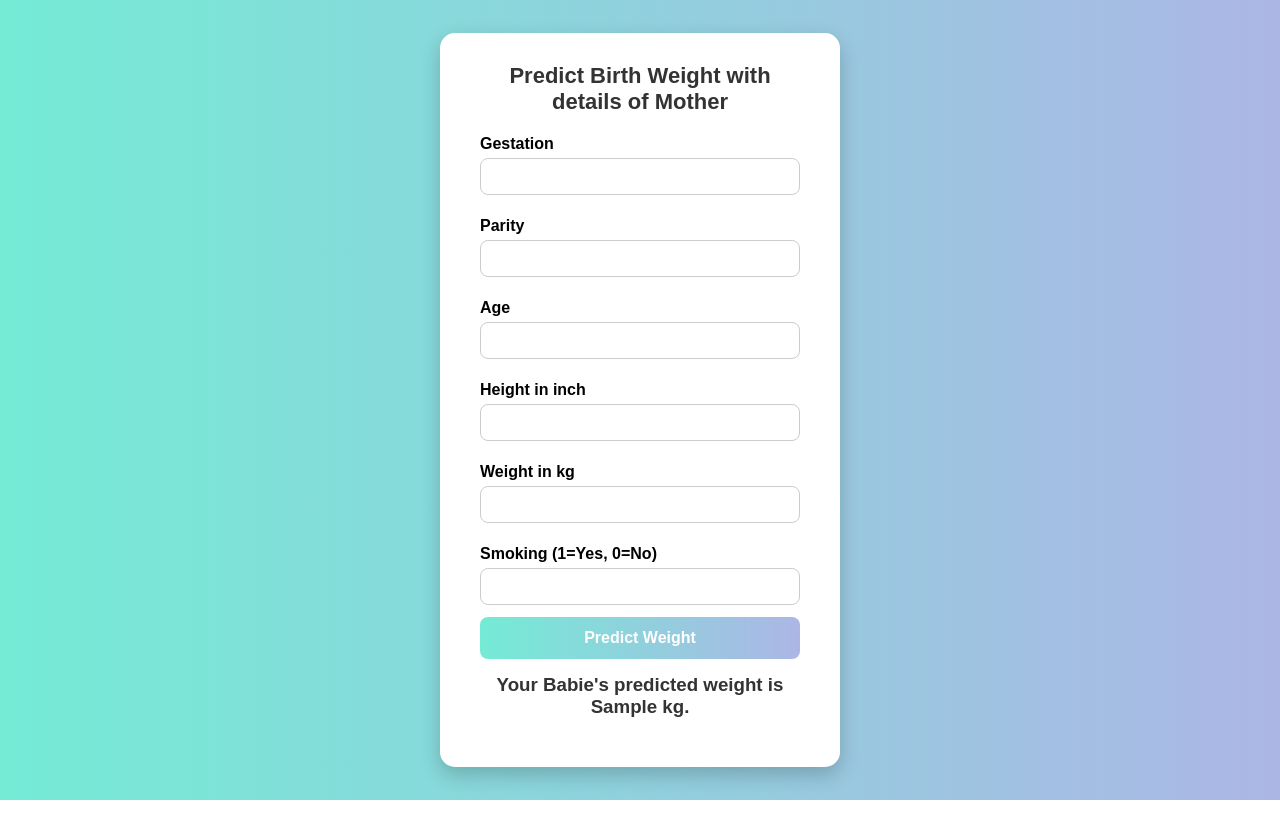
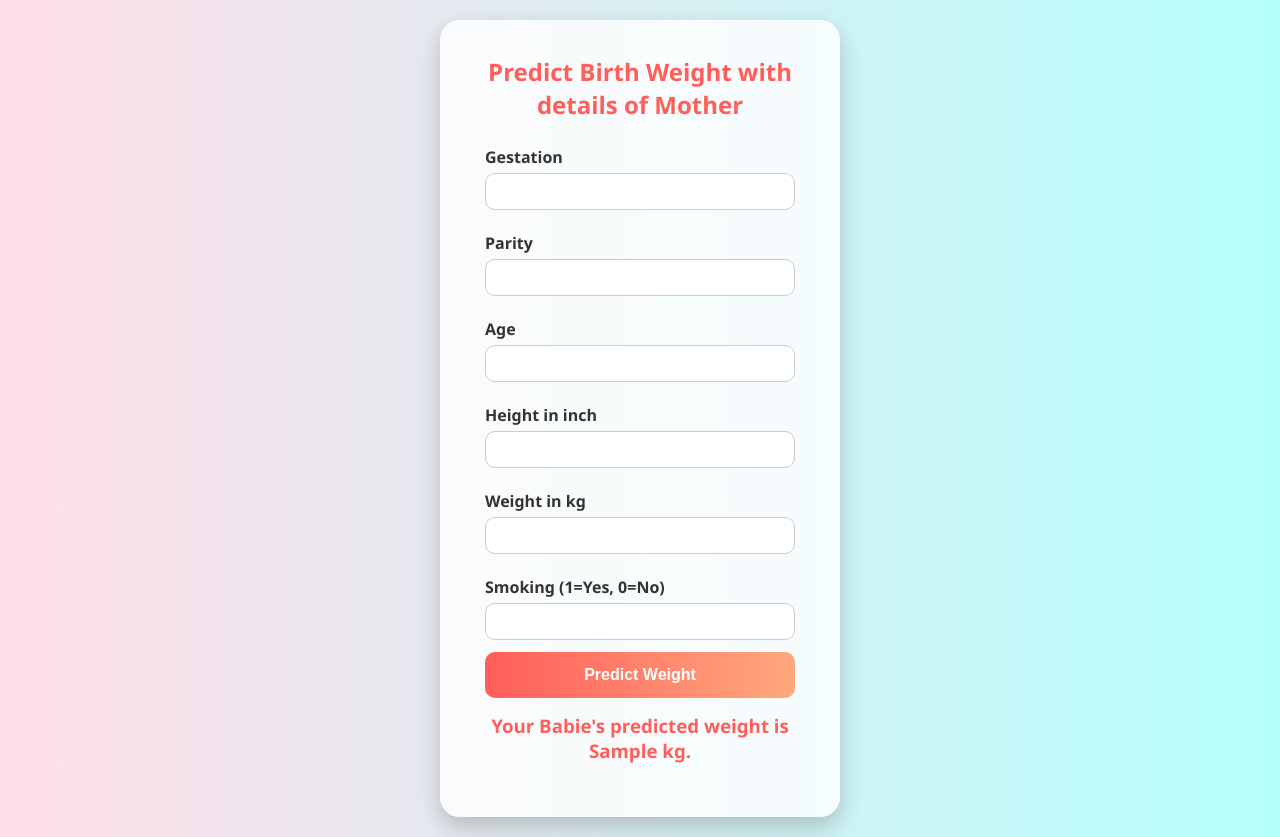
Before and after one commit to swar-678/Baby-weight-predictor, a Flask app: template templates/baby_wt.html in a window 1280 px wide. Before the commit the page ends 800 px from the top, so only its background shows below. Run offline with Flask 3, Linux system fonts and the light colour scheme; the template is opened without the code that fills it: most values are stand-ins (such as "Sample title", 1, 10 or a date in 2020).

Commit message:
fourth commit

```diff
--- a/templates/baby_wt.html
+++ b/templates/baby_wt.html
@@ -10,32 +10,32 @@
         }
 
         body {
-            font-family: Arial, sans-serif;
-            background: linear-gradient(to right, #74ebd5, #ACB6E5);
+            font-family: 'Segoe UI', Tahoma, Geneva, Verdana, sans-serif;
+            background: linear-gradient(to right, #FFDEE9, #B5FFFC); /* soft pink to aqua gradient */
             display: flex;
             justify-content: center;
             align-items: center;
             min-height: 100vh;
             margin: 0;
-            padding: 20px; /* extra padding to avoid top clipping */
+            padding: 20px;
         }
 
         .form-container {
-            background: #fff;
-            padding: 30px 40px;
-            border-radius: 15px;
-            box-shadow: 0px 8px 20px rgba(0,0,0,0.2);
+            background: #ffffffcc; /* slightly transparent white */
+            padding: 35px 45px;
+            border-radius: 20px;
+            box-shadow: 0px 10px 25px rgba(0,0,0,0.2);
             width: 100%;
-            max-width: 400px; /* slightly wider */
+            max-width: 400px;
             text-align: center;
-            overflow: auto; /* scroll if screen is small */
+            overflow: auto;
         }
 
         h1 {
             margin-top: 0;
-            margin-bottom: 20px;
-            color: #333;
-            font-size: 22px;
+            margin-bottom: 25px;
+            color: #FF5E5B; /* coral red */
+            font-size: 24px;
         }
 
         label {
@@ -43,6 +43,7 @@
             margin: 10px 0 5px;
             font-weight: bold;
             text-align: left;
+            color: #333;
         }
 
         input {
@@ -50,22 +51,22 @@
             padding: 10px;
             margin-bottom: 12px;
             border: 1px solid #ccc;
-            border-radius: 8px;
+            border-radius: 10px;
             outline: none;
             transition: 0.3s;
         }
 
         input:focus {
-            border-color: #74ebd5;
-            box-shadow: 0 0 8px rgba(116,235,213,0.5);
+            border-color: #FF5E5B;
+            box-shadow: 0 0 10px rgba(255,94,91,0.4);
         }
 
         button {
             width: 100%;
-            padding: 12px;
-            background: linear-gradient(to right, #74ebd5, #ACB6E5);
+            padding: 14px;
+            background: linear-gradient(to right, #FF5E5B, #FFA87D); /* coral to orange */
             border: none;
-            border-radius: 8px;
+            border-radius: 10px;
             color: #fff;
             font-size: 16px;
             font-weight: bold;
@@ -74,12 +75,12 @@
         }
 
         button:hover {
-            background: linear-gradient(to right, #57c6e1, #8e9efc);
+            background: linear-gradient(to right, #FF3B30, #FF9500); /* brighter on hover */
         }
 
         h3 {
             margin-top: 15px;
-            color: #333;
+            color: #FF5E5B;
         }
 
         @media (max-height: 600px) {
```
